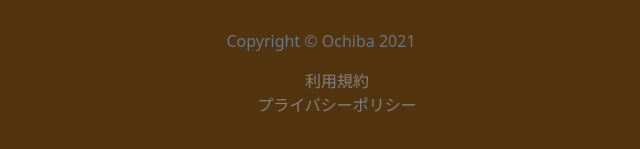
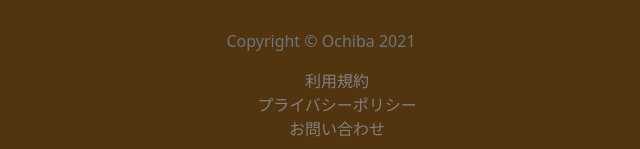
Before and after one commit to manasan-iTL/ochiba-backend, a Django app: page /account/password/reset/ in a window 1280 px wide. Shown: the part 651-800 px from the top of the page, without its empty margins (319-959 px from the left). Run offline with Django 3.2, Linux system fonts and the light colour scheme; some web fonts are replaced.

Commit message:
Footerにお問い合わせのリンクを追加

```diff
--- a/templates/base_login.html
+++ b/templates/base_login.html
@@ -19,6 +19,7 @@
     <ul class="footer-list">
         <li><a class="footer-list-item" href="{% url 'terms' %}">利用規約</a></li>
         <li><a class="footer-list-item" href="{% url 'privacy_policy' %}">プライバシーポリシー</a></li>
+        <li><a class="footer-list-item" href="https://forms.gle/4PZmTfcjKcogWt1m9">お問い合わせ</a></li>
     </ul>
 </footer>
 {% endblock %}
```
